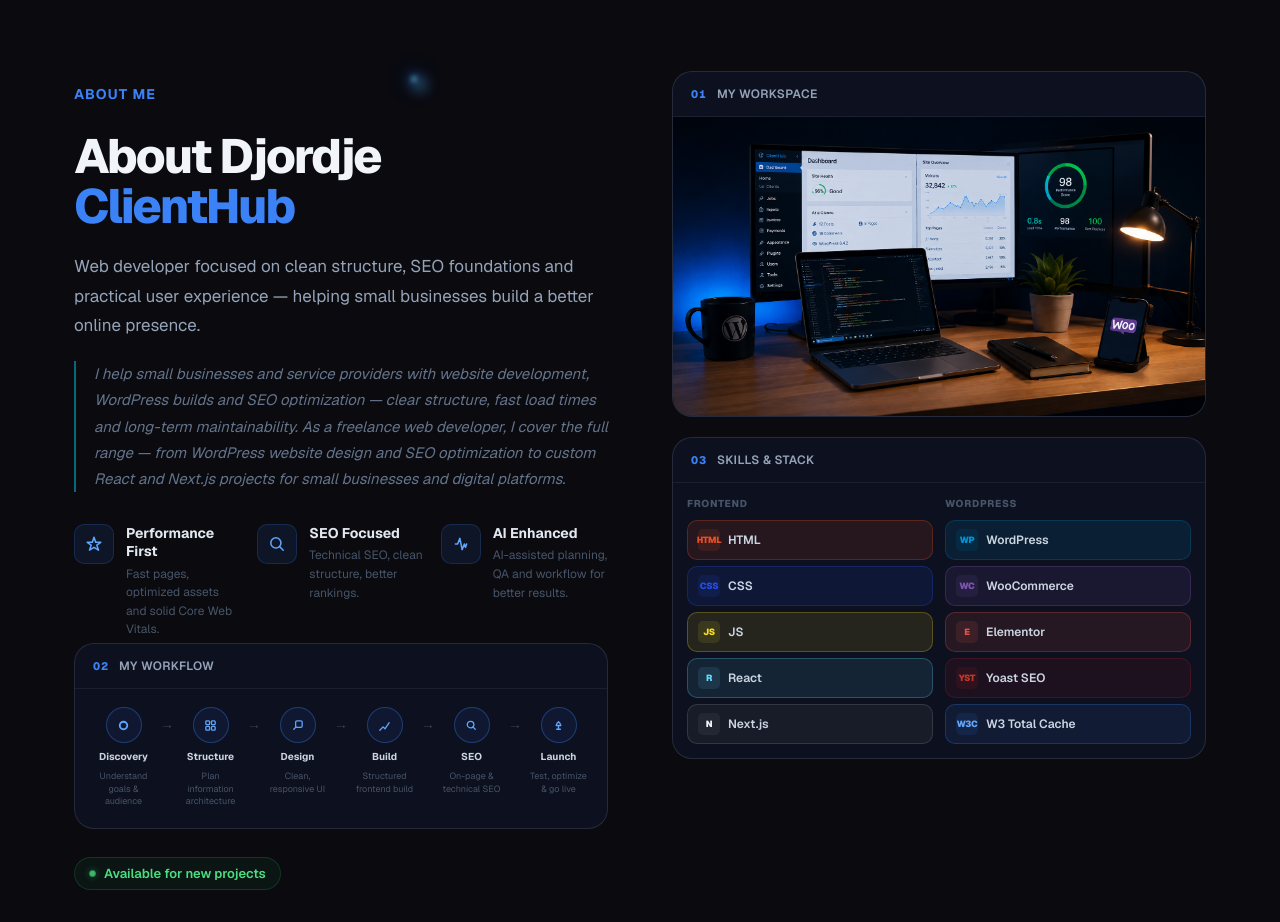
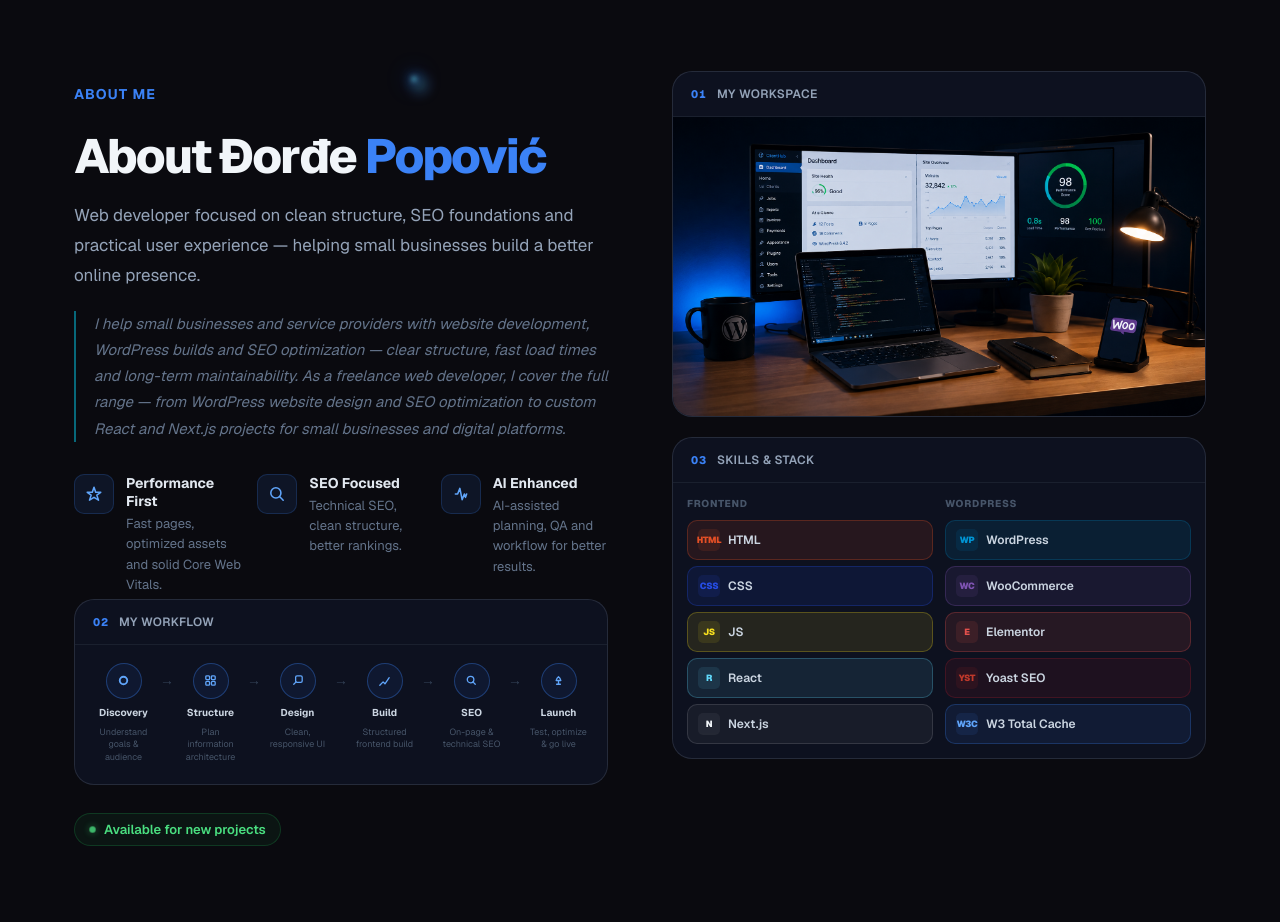
Before and after one commit to Cumbaric/djordje-clienthub, a Next.js app: page /en in a window 1280 px wide. Shown: the part 800-1722 px from the top of the page. Built offline with nearby package versions, Linux system fonts and the light colour scheme.

Commit message:
fix(home): update About heading branding and improve feature-pill readability

```diff
--- a/src/app/en/page.js
+++ b/src/app/en/page.js
@@ -86,8 +86,8 @@
             />
             <p className={styles.sectionLabel}>About Me</p>
             <h2 className={styles.aboutHeading}>
-              About Djordje{" "}
-              <span className={styles.aboutHeadingAccent}>ClientHub</span>
+              About Đorđe{" "}
+              <span className={styles.aboutHeadingAccent}>Popović</span>
             </h2>
             <p className={styles.aboutDesc}>
               Web developer focused on clean structure, SEO foundations and
--- a/src/app/sr/page.js
+++ b/src/app/sr/page.js
@@ -86,8 +86,8 @@
             />
             <p className={styles.sectionLabel}>O meni</p>
             <h2 className={styles.aboutHeading}>
-              O Djordje{" "}
-              <span className={styles.aboutHeadingAccent}>ClientHub</span>
+              O Đorđu{" "}
+              <span className={styles.aboutHeadingAccent}>Popoviću</span>
             </h2>
             <p className={styles.aboutDesc}>
               Web developer fokusiran na čistu strukturu, SEO osnovu i
--- a/src/styles/home.module.css
+++ b/src/styles/home.module.css
@@ -342,8 +342,8 @@
 
 .featurePillDesc {
   margin: 0;
-  color: #475569;
-  font-size: 12px;
+  color: #64748b;
+  font-size: 13px;
   line-height: 1.55;
 }
 
```
